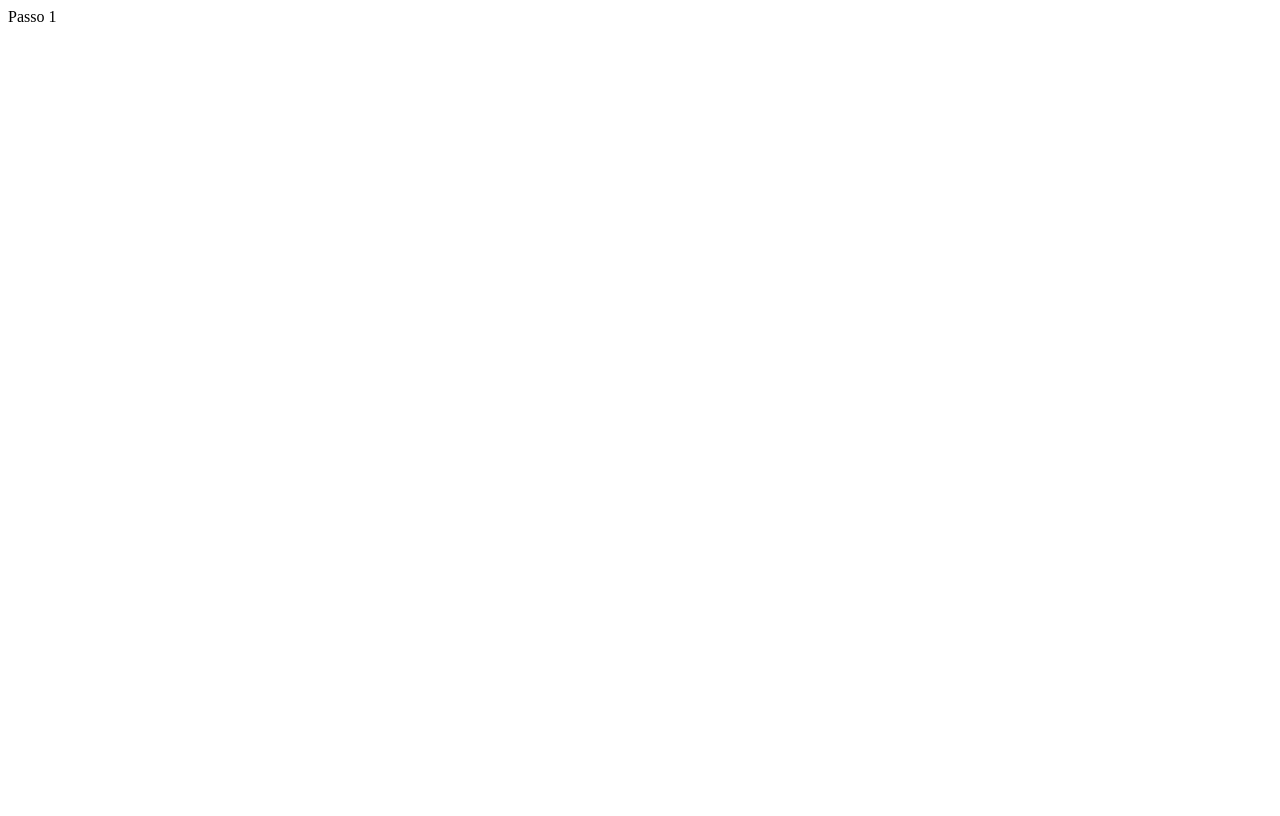
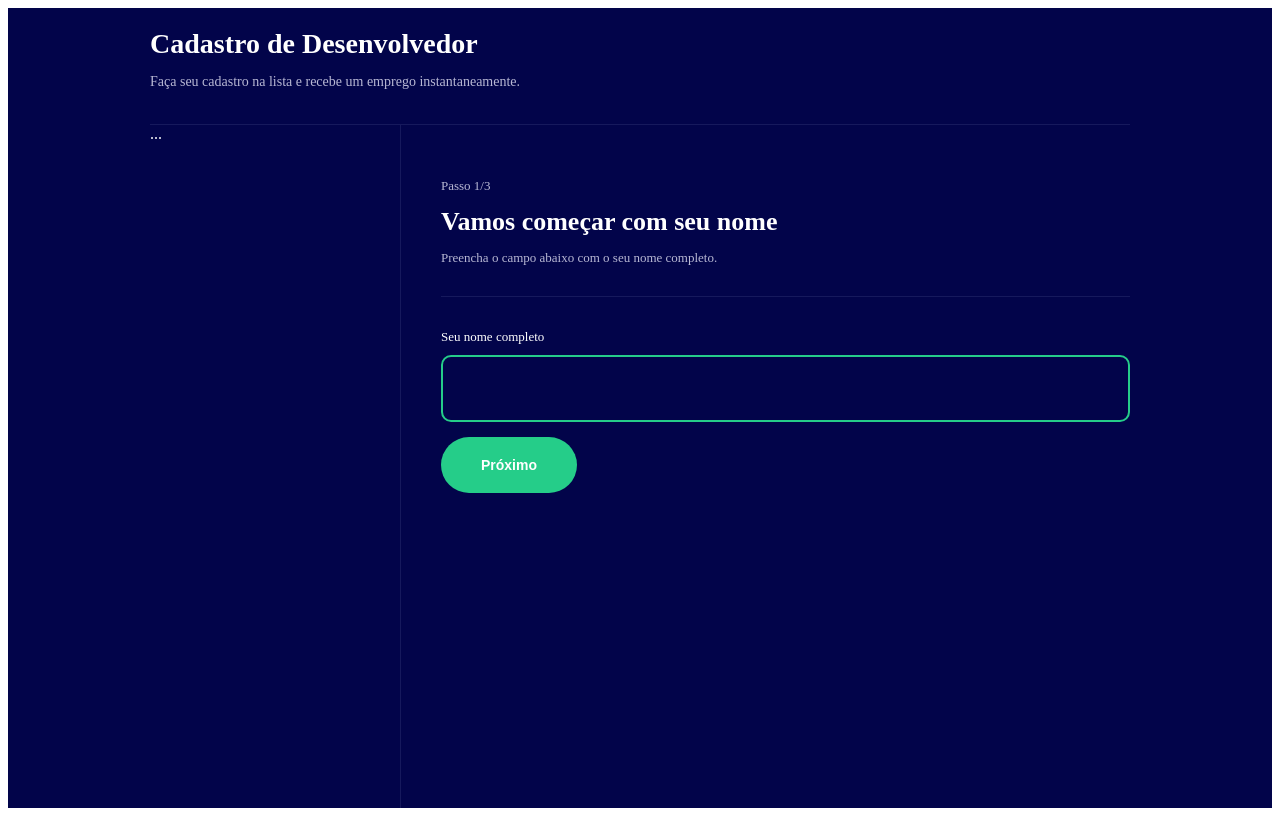
Before and after one commit to ederbiason/multiform, a React (Create React App) app: page / in a window 1280 px wide. Built offline with nearby package versions, Linux system fonts and the light colour scheme.

Commit message:
form step 1

```diff
--- a/package.json
+++ b/package.json
@@ -15,6 +15,7 @@
     "react-router-dom": "^6.3.0",
     "react-scripts": "5.0.1",
     "styled-components": "^5.3.5",
+    "ts-node-dev": "^1.1.8",
     "typescript": "^4.6.4",
     "web-vitals": "^2.1.4"
   },
--- a/public/index.html
+++ b/public/index.html
@@ -1,19 +1,23 @@
 <!DOCTYPE html>
 <html lang="en">
+
 <head>
   <meta charset="utf-8" />
   <link rel="icon" href="%PUBLIC_URL%/favicon.ico" />
   <meta name="viewport" content="width=device-width, initial-scale=1" />
   <meta name="theme-color" content="#000000" />
-    <meta
-      name="description"
-      content="Web site created using create-react-app"
-    />
+  <meta name="description" content="Web site created using create-react-app" />
 
   <title>Multiform</title>
+
+  <link rel="preconnect" href="https://fonts.googleapis.com">
+  <link rel="preconnect" href="https://fonts.gstatic.com" crossorigin>
+  <link href="https://fonts.googleapis.com/css2?family=Roboto:wght@400;500;700&display=swap" rel="stylesheet">
 </head>
+
 <body>
   <noscript>You need to enable JavaScript to run this app.</noscript>
   <div id="root"></div>
 </body>
+
 </html>
--- a/src/Pages/FormStep1/index.tsx
+++ b/src/Pages/FormStep1/index.tsx
@@ -1,9 +1,61 @@
+import { useNavigate } from 'react-router-dom';
+
 import * as C from './styles';
 
+import { Theme } from '../../components/Theme';
+import { FormActions, useForm } from '../../contexts/FormContext';
+import { ChangeEvent, useEffect } from 'react';
+
 export function FormStep1() {
+    const navigate = useNavigate();
+
+    const { state, dispatch } = useForm();
+
+    useEffect(() => {
+        dispatch({
+            type: FormActions.setCurrentStep,
+            payload: 1
+        })
+    }, [dispatch])
+
+    function handleNextStep() {
+        if(state.name !== '') {
+            navigate('/step2');
+        } else {
+            alert('Preencha os dados.')
+        }
+    }
+
+    function handleNameChange(event: ChangeEvent<HTMLInputElement>) {
+        dispatch({
+            type: FormActions.setName,
+            payload: event.target.value
+        })
+    }
+
     return (
-        <C.Container>
-            Passo 1
-        </C.Container>
+        <Theme>
+            <C.Container>
+                <p>Passo 1/3</p>
+                <h1>Vamos começar com seu nome</h1>
+                <p>Preencha o campo abaixo com o seu nome completo.</p>
+
+                <hr />
+
+                <label>
+                    Seu nome completo
+                    <input
+                        type="text"
+                        autoFocus
+                        value={state.name}
+                        onChange={handleNameChange}
+                    />
+                </label>
+
+                <button onClick={handleNextStep}>
+                    Próximo
+                </button>
+            </C.Container>
+        </Theme>
     )
 }
--- a/src/Pages/FormStep1/styles.ts
+++ b/src/Pages/FormStep1/styles.ts
@@ -1,5 +1,51 @@
 import styled from "styled-components"
 
 export const Container = styled.div`
+    p {
+        font-size: 13px;
+        color: #B8B8D4;
+    }
 
+    h1 {
+        margin: 0;
+        padding: 0;
+        font-size: 26px;
+    }
+
+    hr {
+        height: 1px;
+        border: 0;
+        background-color: #16195c;
+        margin: 30px 0;
+    }
+
+    label {
+        font-size: 13px;
+
+        input {
+            display: block;
+            margin-top: 10px;
+            box-sizing: border-box;
+            width: 100%;
+            padding: 20px 10px;
+            border: 2px solid #25CD89;
+            border-radius: 10px;
+            color: #fff;
+            outline: 0;
+            font-size: 20px;
+            background-color: transparent;
+        }
+    }
+
+    button {
+        background-color: #25CD89;
+        color: #fff;
+        font-size: 14px;
+        font-weight: bold;
+        padding: 20px 40px;
+        border: 0;
+        border-radius: 30px;
+        cursor: pointer;
+        margin-top: 15px;
+    }
 `
```
Also changed, not shown: 1 other file (tests, documents, lock files or other folders). Lines whose indentation alone changed are shown as unchanged.
